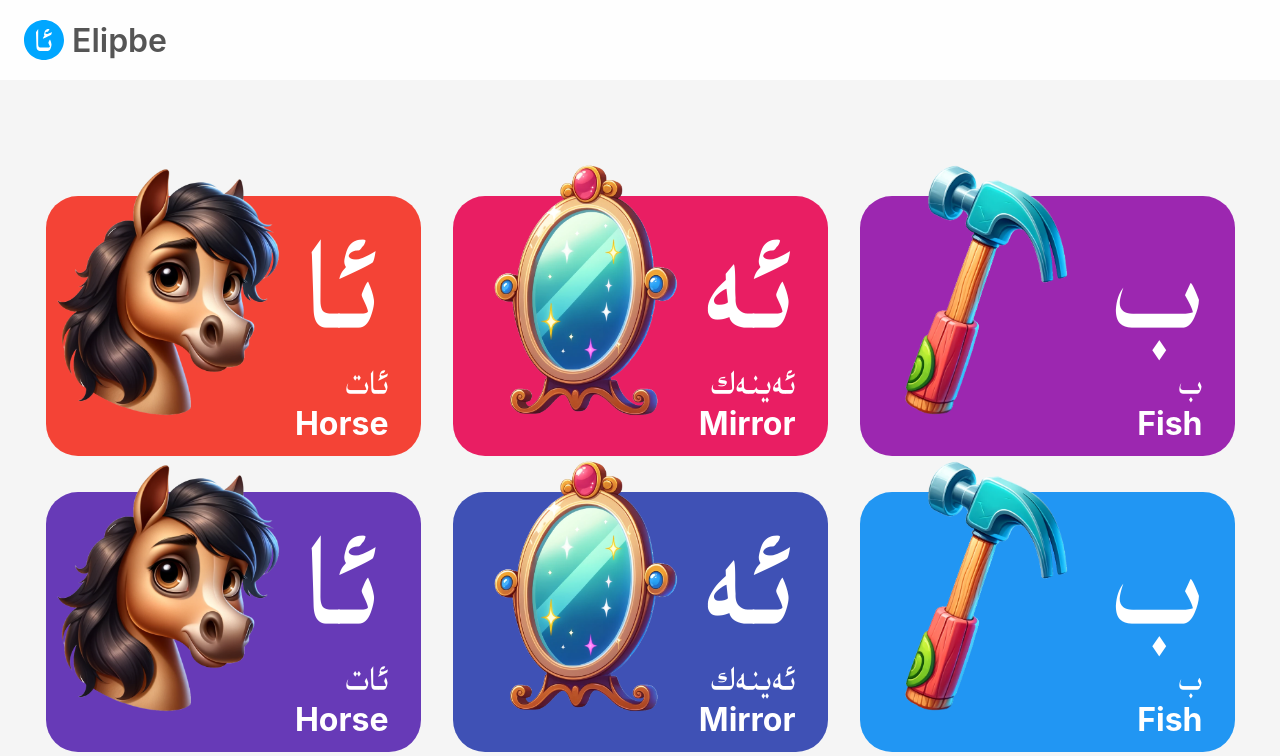
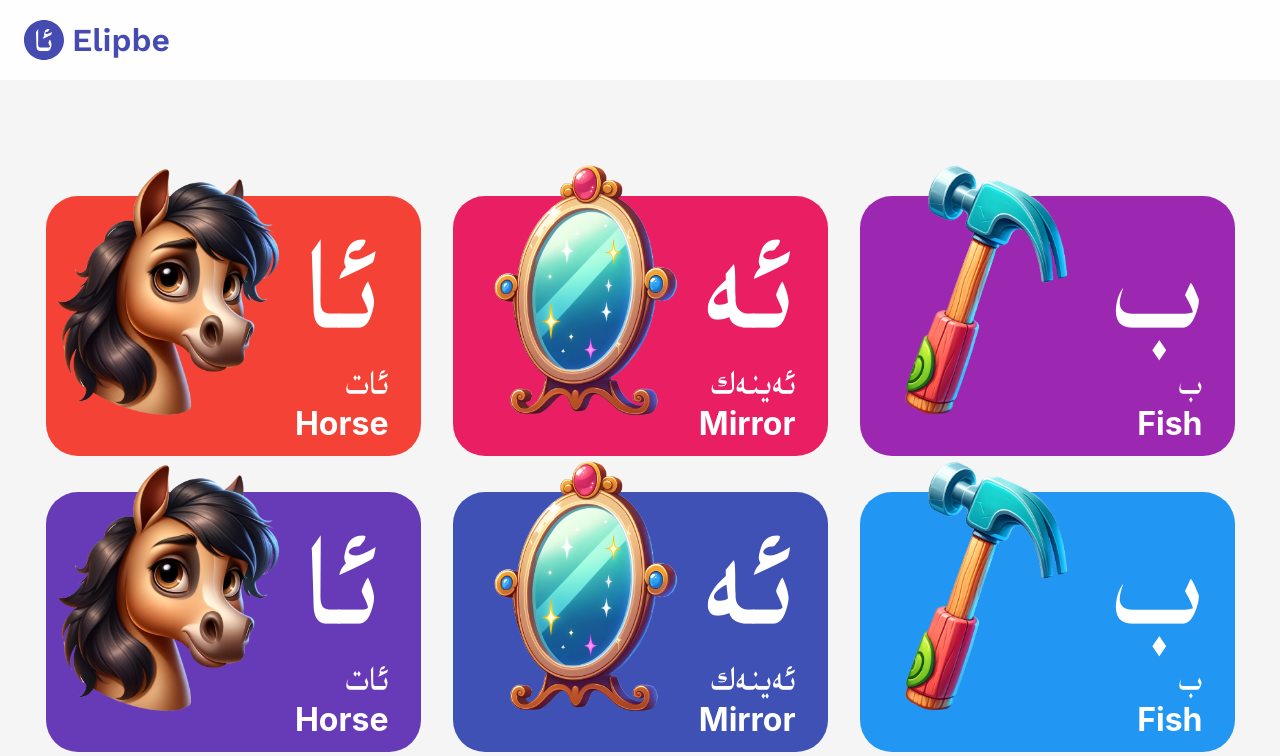
Before and after one commit to Eliyar/elipbe, a React (Create React App) app: page / in a window 1280 px wide. Shown: the top 756 px of the page. Built offline with nearby package versions, Linux system fonts and the light colour scheme.

Commit message:
Updated design of logo wordmark and favicon

```diff
--- a/public/index.html
+++ b/public/index.html
@@ -1,14 +1,12 @@
 <!DOCTYPE html>
 <html lang="en">
+
 <head>
     <meta charset="utf-8" />
     <link rel="icon" href="%PUBLIC_URL%/favicon.png" />
     <meta name="viewport" content="width=device-width, initial-scale=1" />
     <meta name="theme-color" content="#000000" />
-        <meta
-            name="description"
-            content="Uighur Elipbe"
-        />
+    <meta name="description" content="Uighur Elipbe" />
     <!--
       manifest.json provides metadata used when your web app is installed on a
       user's mobile device or desktop. See https://developers.google.com/web/fundamentals/web-app-manifest/
@@ -26,8 +24,16 @@
     <title>Elipbe - ئيلىپبە</title>
 
     <!-- Material Symbols -->
-        <link href="https://fonts.googleapis.com/css2?family=Material+Symbols+Outlined:opsz,wght,FILL,GRAD@20,100,1,200" rel="stylesheet" />
+    <link href="https://fonts.googleapis.com/css2?family=Material+Symbols+Outlined:opsz,wght,FILL,GRAD@20,100,1,200"
+        rel="stylesheet" />
+
+    <!-- Work Sans Font -->
+    <link rel="preconnect" href="https://fonts.googleapis.com">
+    <link rel="preconnect" href="https://fonts.gstatic.com" crossorigin>
+    <link href="https://fonts.googleapis.com/css2?family=Work+Sans:ital,wght@0,100..900;1,100..900&display=swap"
+        rel="stylesheet">
 </head>
+
 <body>
     <noscript>You need to enable JavaScript to run this app.</noscript>
     <div id="root"></div>
@@ -40,5 +46,7 @@
 
       To begin the development, run `npm start` or `yarn start`.
       To create a production bundle, use `npm run build` or `yarn build`.
-    --></body>
+    -->
+</body>
+
 </html>
--- a/src/components/common/Footer.tsx
+++ b/src/components/common/Footer.tsx
@@ -116,6 +116,9 @@ const LogoTitleStyles = styled.div`
     justify-content: center;
     font-size: 22px;
     font-weight: 500;
+    font-family: 'Work Sans', sans-serif;
+    font-optical-sizing: auto;
+    font-style: normal;
 
     img {
         width: 34px;
--- a/src/components/common/Header.tsx
+++ b/src/components/common/Header.tsx
@@ -16,7 +16,7 @@ const Styles = styled.div<{ $isMd: boolean }>`
     font-size: 32px;
     font-weight: 600;
     text-align: center;
-    color: #555;
+    color: #454bb1;
     display: flex;
     align-items: center;
     justify-content: space-between;
@@ -28,7 +28,7 @@ const Styles = styled.div<{ $isMd: boolean }>`
     ${({ $isMd }) =>
         $isMd &&
         css`
-            font-size: 28px;
+            font-size: 26px;
             margin-bottom: 32px;
 
             img {
--- a/src/components/common/LogoTitle.tsx
+++ b/src/components/common/LogoTitle.tsx
@@ -16,6 +16,10 @@ const Styles = styled.span`
     align-items: center;
     transition: transform var(--transition-duration) ease;
     transform-origin: center;
+    font-family: 'Work Sans', sans-serif;
+    font-optical-sizing: auto;
+    font-weight: 600;
+    font-style: normal;
 
     .logo-wrapper {
         &:first-child {
```
Also changed, not shown: public/assets/images/Logo.svg, public/favicon.png. Lines whose indentation alone changed are shown as unchanged.
